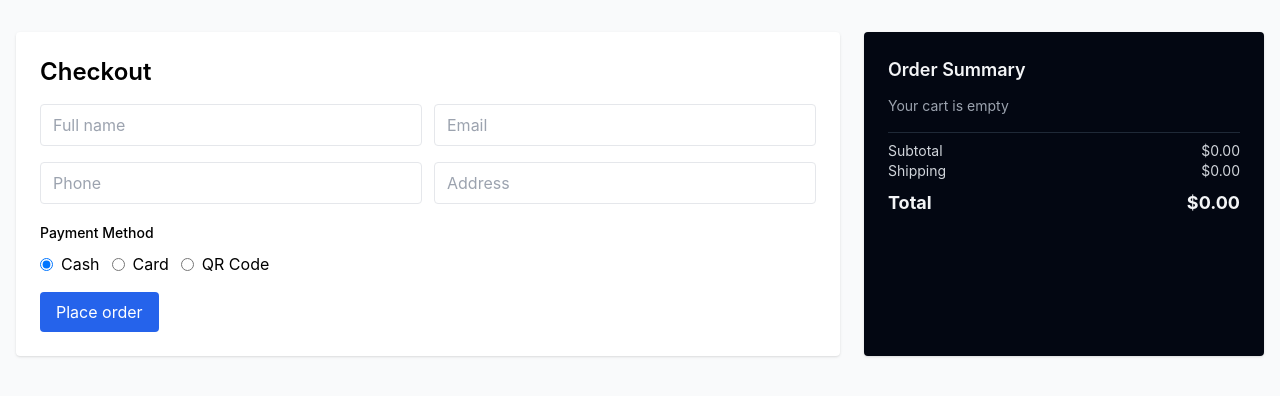
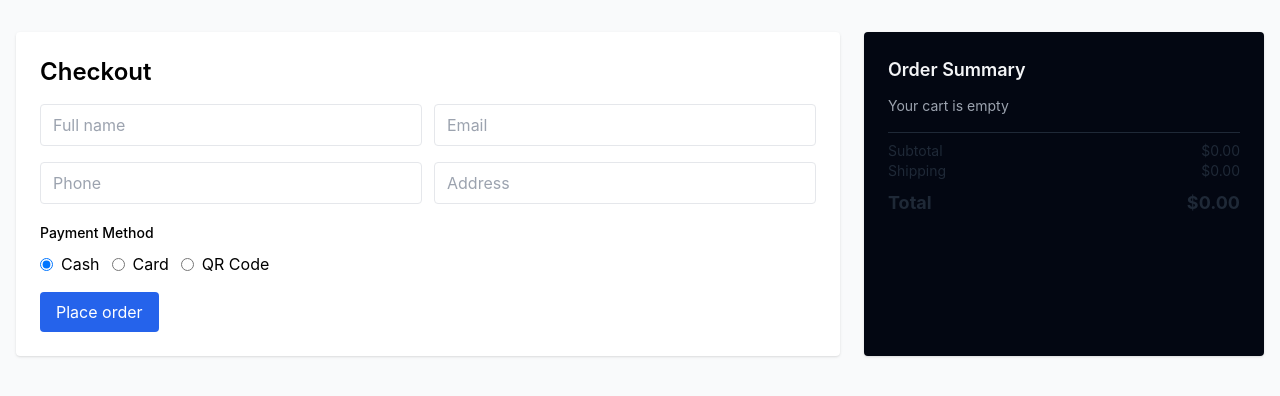
Before and after one commit to sisovin/vite-react-mpos, a React (Vite) app in the folder frontend/: page /checkout in a window 1280 px wide. Shown: the top 396 px of the page. Built offline with nearby package versions, Linux system fonts and the light colour scheme.

Commit message:
Update project README.md OrderSummary.jsx project_document.md

```diff
--- a/frontend/src/components/OrderSummary.jsx
+++ b/frontend/src/components/OrderSummary.jsx
@@ -9,7 +9,7 @@ export default function OrderSummary({ items: propItems }) {
   const total = subtotal + shipping
 
   return (
-    <div className="space-y-4 text-gray-100">
+    <div className="space-y-4 text-gray-800">
       <div className="space-y-2">
         {items.length === 0 ? (
           <div className="text-sm text-gray-400">Your cart is empty</div>
@@ -23,9 +23,9 @@ export default function OrderSummary({ items: propItems }) {
         )}
       </div>
       <div className="border-t border-gray-800 pt-2 text-sm">
-        <div className="flex items-center justify-between"><span className="text-gray-300">Subtotal</span><span className="text-gray-300">${subtotal.toFixed(2)}</span></div>
-        <div className="flex items-center justify-between"><span className="text-gray-300">Shipping</span><span className="text-gray-300">${shipping.toFixed(2)}</span></div>
-        <div className="flex items-center justify-between font-bold text-lg mt-2"><span>Total</span><span className="text-gray-100">${total.toFixed(2)}</span></div>
+        <div className="flex items-center justify-between"><span className="text-gray-800">Subtotal</span><span className="text-gray-800">${subtotal.toFixed(2)}</span></div>
+        <div className="flex items-center justify-between"><span className="text-gray-800">Shipping</span><span className="text-gray-800">${shipping.toFixed(2)}</span></div>
+        <div className="flex items-center justify-between font-bold text-lg mt-2"><span>Total</span><span className="text-gray-800">${total.toFixed(2)}</span></div>
       </div>
     </div>
   )
```
Also changed, not shown: 2 other files (tests, documents, lock files or other folders).
